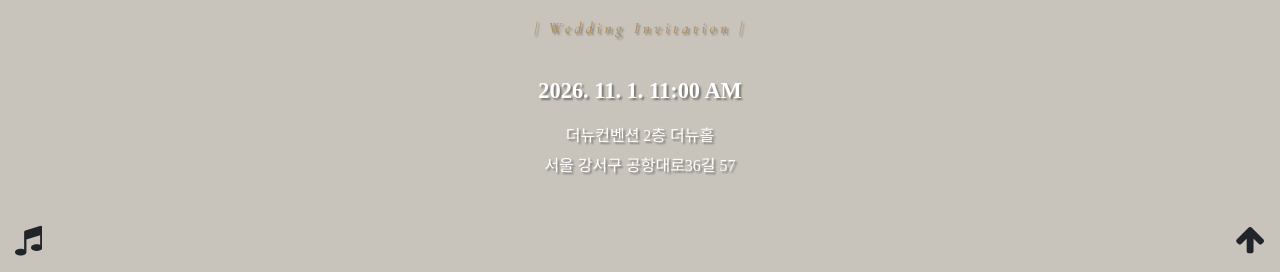
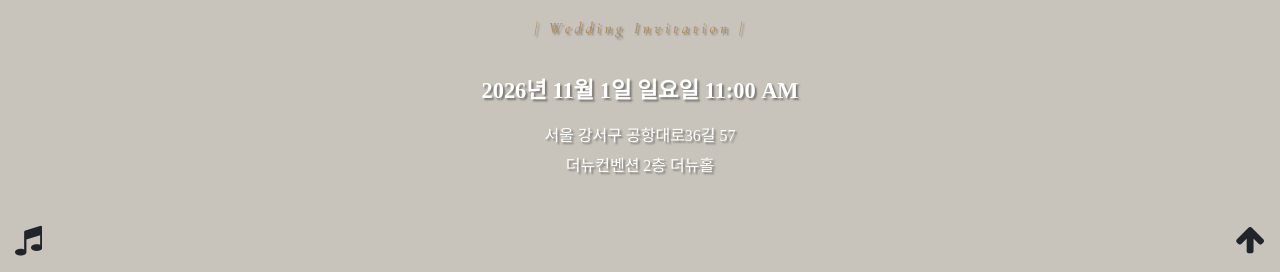
Before and after one commit to dhlvyh/dhlvyh.github.io, a plain HTML site: page index.html in a window 1280 px wide. Shown: the part 528-800 px from the top of the page. Drawn offline with nearby package versions, Linux system fonts and the light colour scheme.

Commit message:
텍스트 보완

```diff
--- a/index.html
+++ b/index.html
@@ -40,9 +40,9 @@
                     </p>
                     <p class="hero-date"
                        style="font-family: 'Noto Serif KR', serif;">
-                        <b>2026. 11. 1. 11:00 AM</b>
+                        <b>2026년 11월 1일 일요일 11:00 AM</b>
+                        <br>서울 강서구 공항대로36길 57
                         <br>더뉴컨벤션 2층 더뉴홀
-                        <br>서울 강서구 공항대로36길 57
                     </p>
                 </div>
             </div>
```
